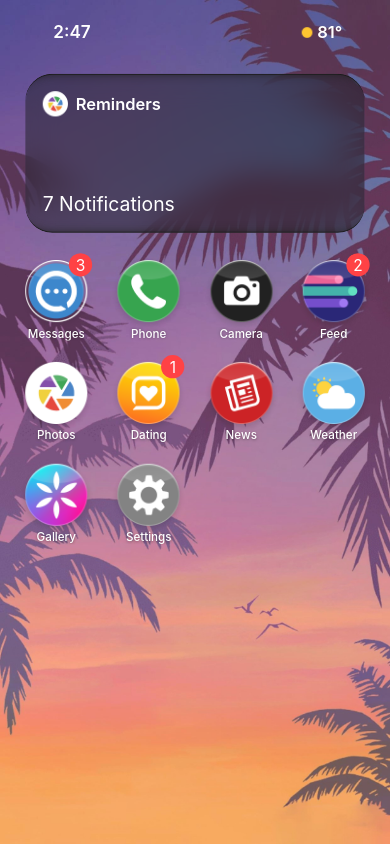
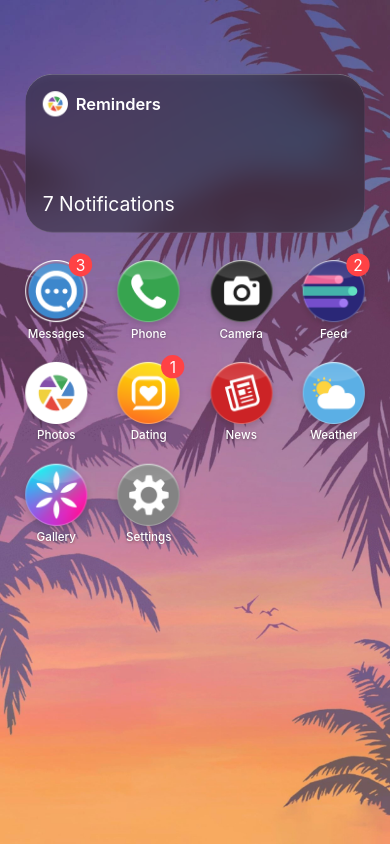
Before and after one commit to nazarethd/gta6-phone, a plain HTML site: page index.html in a window 390 px wide. Drawn offline with Linux system fonts and the light colour scheme.

Commit message:
Fit full iPhone screen, drop drawn status bar, rebuild widget glass without backdrop-filter
Co-Authored-By: Claude Opus 5.5 <noreply@anthropic.com>
Claude-Session: https://claude.ai/code/session_01BDYXB3zbjLYzw6LDcXDdCK

```diff
--- a/index.html
+++ b/index.html
@@ -7,15 +7,15 @@
 <meta name="mobile-web-app-capable" content="yes">
 <meta name="apple-mobile-web-app-status-bar-style" content="black-translucent">
 <meta name="apple-mobile-web-app-title" content="Phone">
-<meta name="theme-color" content="#000000">
 <link rel="manifest" href="manifest.json">
 <link rel="apple-touch-icon" href="assets/touch-icon.png">
 <title>Phone</title>
 <style>
   :root { --s: 1; }
   * { box-sizing: border-box; -webkit-tap-highlight-color: transparent; -webkit-user-select: none; user-select: none; -webkit-touch-callout: none; }
-  html, body { margin: 0; height: 100%; overflow: hidden; background: #000; overscroll-behavior: none; }
-  body { position: fixed; inset: 0; font-family: -apple-system, "SF Pro Text", "SF Pro", system-ui, sans-serif; color: #fff; touch-action: none; }
+  /* iOS home-screen apps report 100% height minus the status bar: size by the large viewport and paint the wallpaper on html as a fallback */
+  html { margin: 0; height: 100%; overflow: hidden; overscroll-behavior: none; background: #6a5a9a url(assets/wallpaper.jpg) center / cover no-repeat; }
+  body { margin: 0; position: fixed; left: 0; top: 0; width: 100%; height: 100vh; height: 100lvh; overflow: hidden; overscroll-behavior: none; font-family: -apple-system, "SF Pro Text", "SF Pro", system-ui, sans-serif; color: #fff; touch-action: none; }
 
   /* ---------- Home screen ---------- */
   #home { position: absolute; inset: 0; overflow: hidden; background: linear-gradient(180deg, #c7c2d6 0%, #d8ddda 45%, #cfddd6 100%); }
@@ -23,15 +23,11 @@
   /* 402pt design canvas scaled to device width */
   #stage { position: absolute; left: 0; top: 0; width: 402px; height: 874px; transform-origin: 0 0; transform: scale(var(--s)); }
 
-  .statusbar { position: absolute; left: 0; top: 0; width: 402px; height: 62px; }
-  .statusbar .time { position: absolute; left: 0; width: 138.5px; top: 3px; height: 59px; display: flex; align-items: center; justify-content: center; padding-left: 10px; font-weight: 590; font-size: 17.67px; line-height: 22px; }
-  .weather { position: absolute; left: 311px; top: 23px; height: 20px; display: flex; align-items: center; gap: 5px; font-weight: 590; font-size: 17px; }
-  .weather img { width: 11px; height: 11px; display: block; }
-  body.nostatus .statusbar, body.nostatus .weather { display: none; }
 
   .widget { position: absolute; left: 26px; top: 76px; width: 349.67px; height: 164.33px; border-radius: 28px; overflow: hidden; }
-  .widget .bg { position: absolute; inset: 0; border-radius: 28px; background: rgba(31,31,38,.5); -webkit-backdrop-filter: blur(15px); backdrop-filter: blur(15px); }
-  .widget .rim { position: absolute; inset: 0; border-radius: 28px; box-shadow: inset 0 20px 10px -20px #222, inset 0 -20px 10px -20px #222, inset 0 1px 0 0 #1a1a1a, inset 0 -1px 0 0 #1a1a1a, inset 0 4px .5px -4px #666, inset 0 -4px .5px -4px #666; }
+  .widget .blur { position: absolute; inset: -40px; background-image: url(assets/wallpaper.jpg); background-repeat: no-repeat; filter: blur(15px); -webkit-filter: blur(15px); transform: translateZ(0); }
+  .widget .bg { position: absolute; inset: 0; border-radius: 28px; background: rgba(31,31,38,.5); }
+  .widget .rim { position: absolute; inset: 0; border-radius: 28px; box-shadow: inset 0 1px 0 rgba(255,255,255,.22), inset 0 -1px 0 rgba(255,255,255,.12), inset 0 0 0 .5px rgba(255,255,255,.10), inset 0 12px 14px -12px rgba(255,255,255,.08); }
   .widget-content { position: absolute; left: 44px; top: 94px; width: 314px; height: 128px; display: flex; flex-direction: column; justify-content: space-between; }
   .widget-content .hdr { display: flex; align-items: center; gap: 8px; font-weight: 590; font-size: 17px; }
   .widget-content .hdr span.ic { width: 26px; height: 26px; position: relative; }
@@ -53,7 +49,7 @@
   .cam-top { position: absolute; left: 0; right: 0; top: 0; height: calc(env(safe-area-inset-top) + 56px); background: linear-gradient(rgba(0,0,0,.55), rgba(0,0,0,0)); pointer-events: none; }
   .cam-close { position: absolute; left: 16px; top: calc(env(safe-area-inset-top) + 10px); width: 36px; height: 36px; border-radius: 50%; background: rgba(0,0,0,.35); display: flex; align-items: center; justify-content: center; }
   .cam-close svg { width: 16px; height: 16px; }
-  .cam-bottom { position: absolute; left: 0; right: 0; bottom: 0; padding-bottom: calc(env(safe-area-inset-bottom) + 18px); padding-top: 14px; background: rgba(0,0,0,.45); -webkit-backdrop-filter: blur(10px); backdrop-filter: blur(10px); }
+  .cam-bottom { position: absolute; left: 0; right: 0; bottom: 0; padding-bottom: calc(env(safe-area-inset-bottom) + 18px); padding-top: 14px; background: rgba(0,0,0,.5); }
   .zoom { display: flex; justify-content: center; gap: 10px; margin-bottom: 16px; }
   .zoom button { width: 38px; height: 38px; border-radius: 50%; border: 0; background: rgba(0,0,0,.45); color: #fff; font: 600 12px -apple-system, system-ui, sans-serif; }
   .zoom button.on { color: #ffd60a; font-size: 13px; }
@@ -71,10 +67,8 @@
 <div id="home">
   <div class="wall"></div>
   <div id="stage">
-    <div class="statusbar"><div class="time">2:47</div></div>
-    <div class="weather"><img src="assets/sun.png" alt=""><span>81°</span></div>
 
-    <div class="widget"><div class="bg"></div><div class="rim"></div></div>
+    <div class="widget"><div class="blur" id="wblur"></div><div class="bg"></div><div class="rim"></div></div>
     <div class="widget-content">
       <div class="hdr"><span class="ic"><img src="assets/reminders.png" alt=""></span>Reminders</div>
       <div class="count">7 Notifications</div>
@@ -117,13 +111,21 @@ APPS.forEach(([id, name, badge], i) => {
   grid.appendChild(el);
 });
 
+const WALL = { w: 1239, h: 2682 };
 function fit() {
-  document.documentElement.style.setProperty('--s', window.innerWidth / 402);
+  const s = document.body.clientWidth / 402;
+  document.documentElement.style.setProperty('--s', s);
+  // widget glass: place a blurred copy of the wallpaper exactly under the widget (no backdrop-filter, iOS renders it black)
+  const vw = document.body.clientWidth, vh = document.body.clientHeight, k = Math.max(vw / WALL.w, vh / WALL.h);
+  const bw = WALL.w * k, bh = WALL.h * k, bx = (vw - bw) / 2, by = (vh - bh) / 2;
+  const b = document.getElementById('wblur');
+  // .blur lives in stage coords (scaled by s) and is inset -40px from widget at left 26 / top 76
+  const ox = 26 - 40, oy = 76 - 40;
+  b.style.backgroundSize = `${bw / s}px ${bh / s}px`;
+  b.style.backgroundPosition = `${bx / s - ox}px ${by / s - oy}px`;
 }
 fit(); addEventListener('resize', fit);
 
-// ?statusbar=0 hides the drawn time/weather (the real iOS status bar is always on top in a home-screen web app)
-if (new URLSearchParams(location.search).get('statusbar') === '0') document.body.classList.add('nostatus');
 
 grid.addEventListener('pointerdown', e => { const a = e.target.closest('.app'); if (a) a.classList.add('pressed'); });
 addEventListener('pointerup', () => document.querySelectorAll('.app.pressed').forEach(a => a.classList.remove('pressed')));
@@ -297,7 +299,7 @@ function initGL() {
 
 function draw() {
   const dpr = Math.min(devicePixelRatio || 1, 3);
-  const w = Math.round(innerWidth * dpr), h = Math.round(innerHeight * dpr);
+  const w = Math.round(cam.clientWidth * dpr), h = Math.round(cam.clientHeight * dpr);
   if (canvas.width !== w || canvas.height !== h) { canvas.width = w; canvas.height = h; }
   gl.viewport(0, 0, w, h);
   zoom += (zoomTarget - zoom) * 0.25;
```
